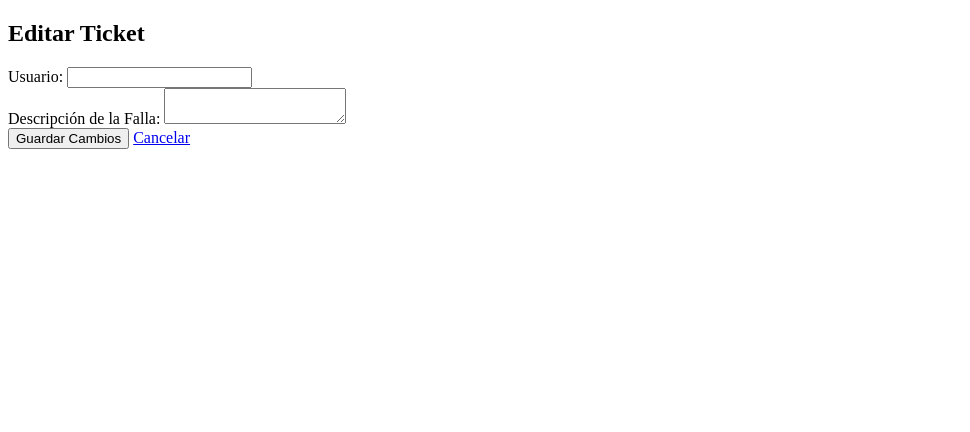
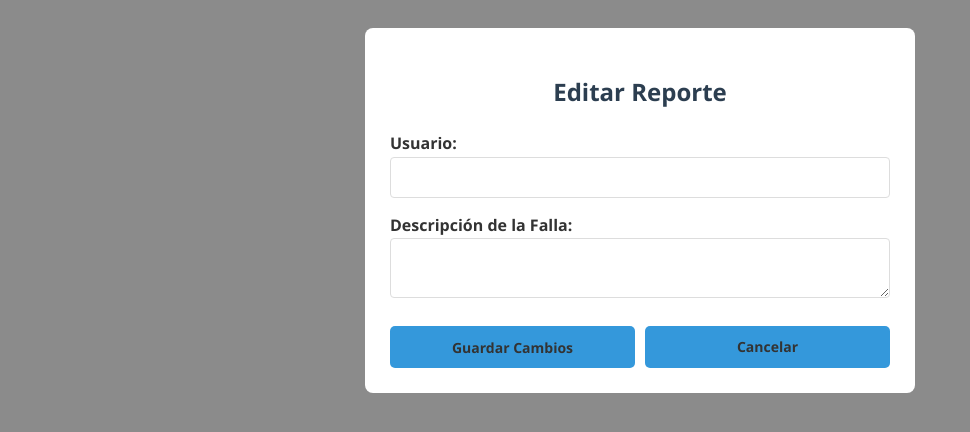
Before and after one commit to H0rus25/Sistema-de-Soporte-Tecnico, a PHP site: page /editar.php?id=1 in a window 1280 px wide. Shown: the top 432 px of the page, without its empty margins (0-970 px from the left). Run offline with PHP 8.4, Linux system fonts and the light colour scheme; data that the repository does not hold is empty.

Commit message:
Se agrego codigo CSS para la pagina y se ajusto la zona horario de la BD

```diff
--- a/PHP/editar.php
+++ b/PHP/editar.php
@@ -17,24 +17,31 @@ if(!(empty($_GET['id']))){
         <meta charset="utf-8">
         <meta name="viewport" content="width=device-width, initial-scale=1.0">
         <title>EDICION</title>
+        <link rel="stylesheet" href="estilos.css">
     </head>
     <body>
-        <h2>Editar Ticket</h2>
+
+        <div class="formulario">
+            <h2 class="titulo-editar">Editar Reporte</h2>
             <form method="post" action="actualizar.php">
                 <input type="hidden" name="id" value="<?php echo $ticket['id']; ?>">
 
-            <div>
+                <div class="campo">
                     <label>Usuario:</label>
                     <input type="text" name="usuario" value="<?php echo $ticket['usuario']; ?>" required>
                 </div>
 
-            <div>
+                <div class="campo">
                     <label>Descripción de la Falla:</label>
                     <textarea name="falla" required><?php echo $ticket['descripcion_falla']; ?></textarea>
                 </div>
 
-            <button type="submit">Guardar Cambios</button>
-            <a href="index.php">Cancelar</a>
+                <div class="boton_2">
+                    <button type="submit" class="boton-enviar"><strong>Guardar Cambios</strong></button>
+                    <a href="index.php" class="boton"><strong>Cancelar</strong></a>
+                </div>
             </form>
+        </div>
+
     </body>
 </html>
--- /dev/null
+++ b/PHP/estilos.css
@@ -0,0 +1,134 @@
+body {
+    font-family: 'Segoe UI', Tahoma, Geneva, Verdana, sans-serif;
+    background-color: #8b8b8b;
+    color: #333;
+    line-height: 1.6;
+    padding: 20px;
+}
+
+.titulo, .titulo-editar {
+    text-align: center;
+    color: #2c3e50;
+}
+
+.perfiles {
+    display: flex;
+    gap: 20px;
+    justify-content: center;
+    flex-wrap: wrap;
+    margin-bottom: 40px;
+}
+
+.tarjeta-perfil {
+    background: white;
+    border-radius: 10px;
+    box-shadow: 0 4px 8px rgba(0,0,0,0.1);
+    width: 300px;
+    overflow: hidden;
+    text-align: center;
+    padding: 20px;
+}
+
+.tarjeta-perfil img {
+    width: 120px;
+    height: 120px;
+    border-radius: 50%;
+    object-fit: cover;
+    border: 3px solid #3498db;
+}
+
+.formulario {
+    max-width: 500px;
+    margin: 0 auto;
+    background: white;
+    padding: 25px;
+    border-radius: 8px;
+}
+
+.campo {
+    margin-bottom: 15px;
+}
+
+.campo label {
+    display: block;
+    font-weight: bold;
+}
+
+.campo input, .campo textarea {
+    width: 100%;
+    padding: 10px;
+    border: 1px solid #ddd;
+    border-radius: 4px;
+    box-sizing: border-box;
+    font-family: 'Segoe UI', Tahoma, Geneva, Verdana, sans-serif;
+    font-size: 14px;
+    color: #333;
+}
+
+.boton-enviar, .boton {
+    background-color: #3498db;
+    color: white;
+    border: none;
+    padding: 10px 15px;
+    border-radius: 5px;
+    cursor: pointer;
+    text-decoration: none;
+    display: inline-block;
+    min-width: 140px;
+    text-align: center;
+    font-family: inherit;
+    font-size: 14px;
+    transition: background 0.3s;
+    flex: 1;
+    font-family: 'Segoe UI', Tahoma, Geneva, Verdana, sans-serif;
+    font-size: 14px;
+    color: #333;
+}
+
+.boton_2 {
+    display: flex;
+    gap: 10px;
+    margin-top: 20px;
+}
+
+.boton:hover {
+    background-color: #2980b9;
+}
+
+table {
+    width: 100%;
+    border-collapse: collapse;
+    background: white;
+    margin-top: 20px;
+}
+
+th, td {
+    padding: 12px;
+    text-align: left;
+    border-bottom: 1px solid #ddd;
+}
+
+th {
+    background-color: #2c3e50;
+    color: white;
+    text-align: center;
+}
+
+
+#reporte-python {
+    background-color: #2c3e50;
+    color: #ecf0f1;
+    padding: 20px;
+    border-radius: 8px;
+    border-left: 5px solid #3498db;
+    margin: 20px 0;
+    box-shadow: 0 4px 6px rgba(0,0,0,0.1);
+}
+
+#reporte-python pre {
+    font-family: 'Segoe UI', Tahoma, Geneva, Verdana, sans-serif;
+    font-size: 16px;
+    margin: 0;
+    white-space: pre-wrap;
+    letter-spacing: 0.5px;
+}
```
Also changed, not shown: PHP/index.php (+34 -16 lines), PHP/Fotos/foto1.jpeg (added), PHP/Fotos/foto2.jpeg (added), PHP/Fotos/foto3.jpeg (added), PHP/Fotos/foto4.jpeg (added). Lines whose indentation alone changed are shown as unchanged.
